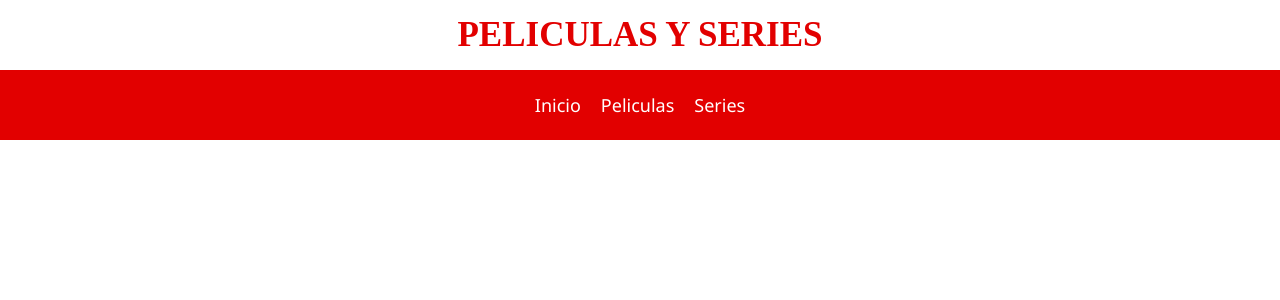
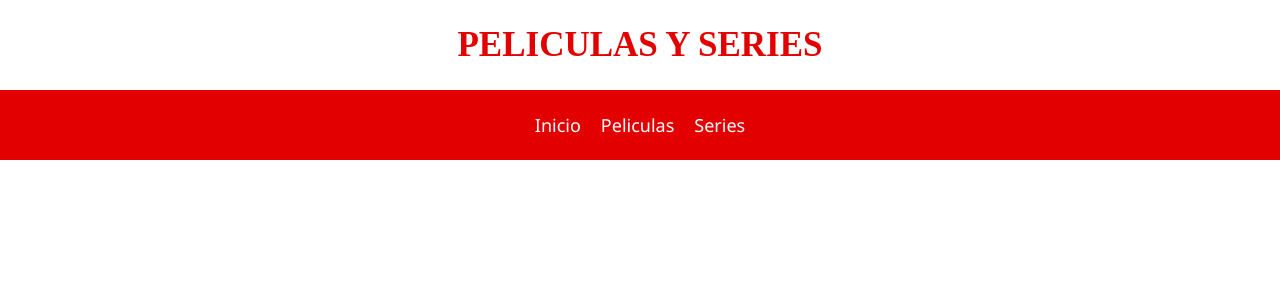
Before and after one commit to Gusy3/angular-pelis-series, an Angular app in the folder PelisySeries/: page / in a window 1280 px wide. Shown: the top 300 px of the page. Built offline with nearby package versions, Linux system fonts and the light colour scheme.

Commit message:
Aumentado tamaño header (estilos)

```diff
--- a/PelisySeries/src/assets/css/styles.css
+++ b/PelisySeries/src/assets/css/styles.css
@@ -13,7 +13,7 @@ body{
 /* HEADER */
 
 #header{
-    height: 70px;
+    height: 90px;
     width: 100%;
     background-color: white;
 }
@@ -22,7 +22,7 @@ body{
     display: inline-block;
     font-family: MV Boli;
     font-size: 35px;
-    line-height: 23px;
+    line-height: 43px;
     color: #E20000;
 }
 
```
